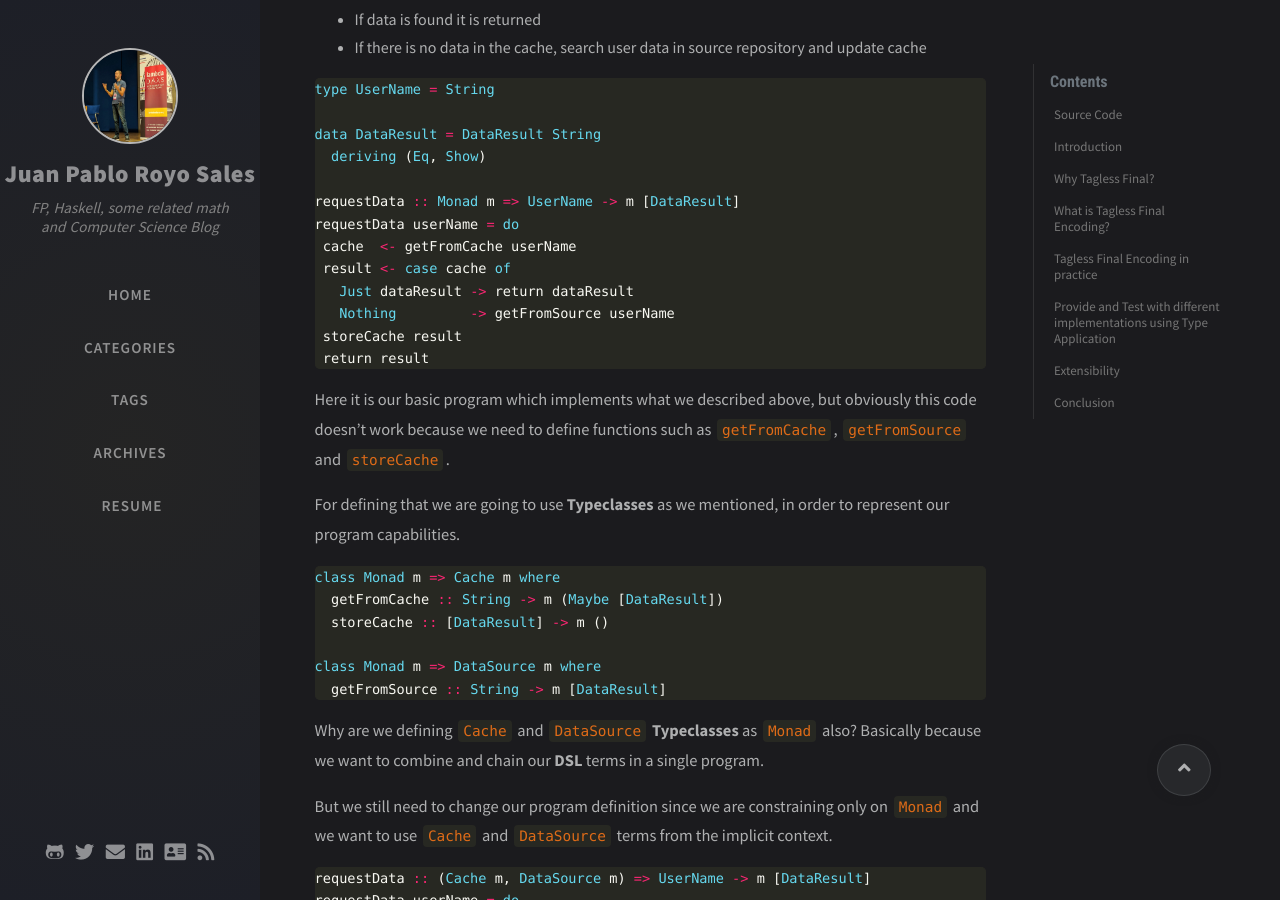
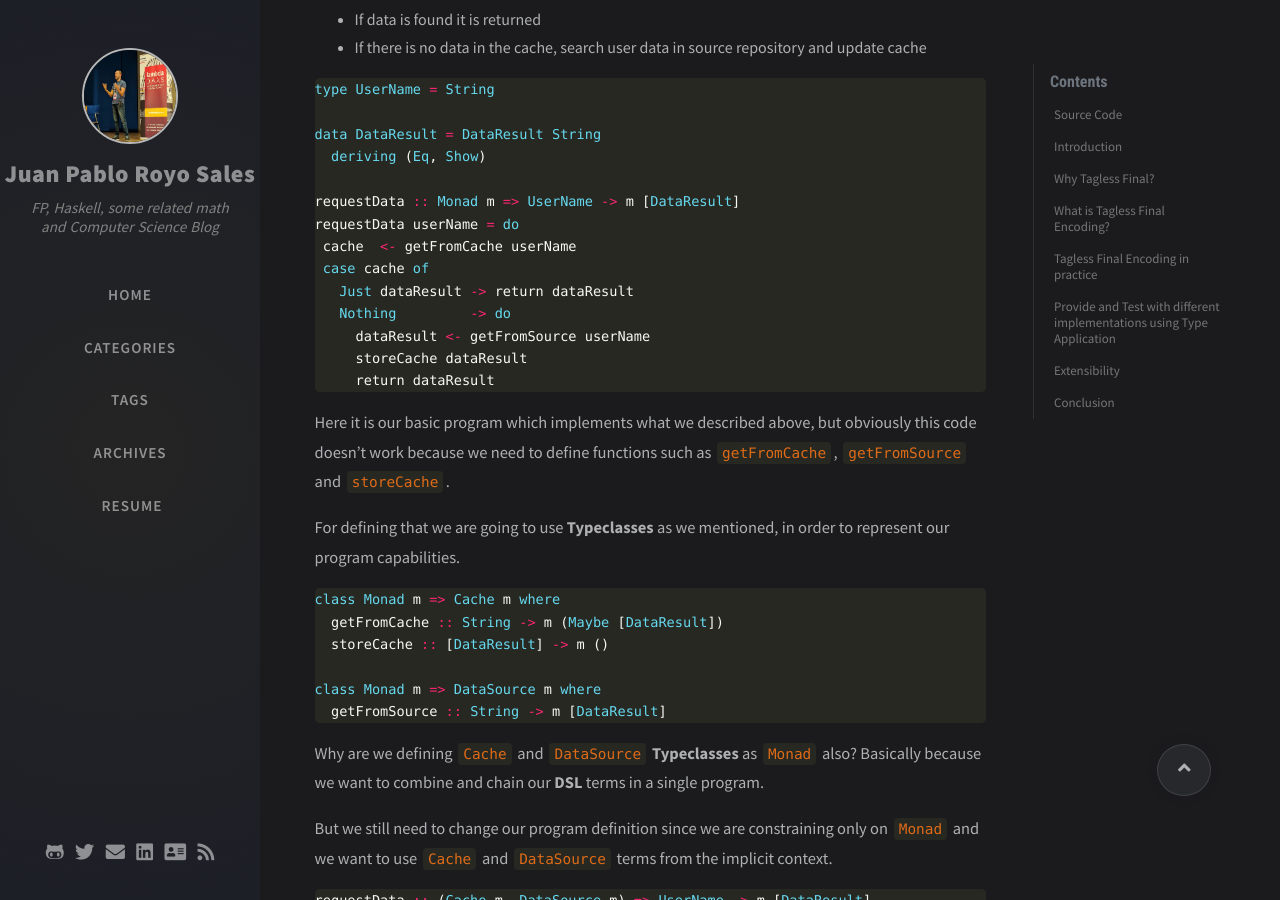
Before and after one commit to jproyo/jproyo.github.io, a Jekyll site: the page built from _posts/2019-03-17-tagless-final-haskell.markdown, in a window 1280 px wide and 900 px high, scrolled down 1928 px. Built offline with Jekyll 4.4.1, drawn with Linux system fonts in a browser that asks for light colours; nearby versions of some CDN libraries; comment, search, counter and statistics services are not loaded.

Commit message:
Update 2019-03-17-tagless-final-haskell.markdown
No need to store into cache what is already there.

```diff
--- a/_posts/2019-03-17-tagless-final-haskell.markdown
+++ b/_posts/2019-03-17-tagless-final-haskell.markdown
@@ -64,11 +64,12 @@ data DataResult = DataResult String
 requestData :: Monad m => UserName -> m [DataResult]
 requestData userName = do
  cache  <- getFromCache userName
- result <- case cache of
+ case cache of
    Just dataResult -> return dataResult
-   Nothing         -> getFromSource userName
- storeCache result
- return result
+   Nothing         -> do
+     dataResult <- getFromSource userName
+     storeCache dataResult
+     return dataResult
 {% endhighlight %}
 
 Here it is our basic program which implements what we described above, but obviously this code doesn't work because we need to define functions such as `getFromCache`, `getFromSource` and `storeCache`.
```
